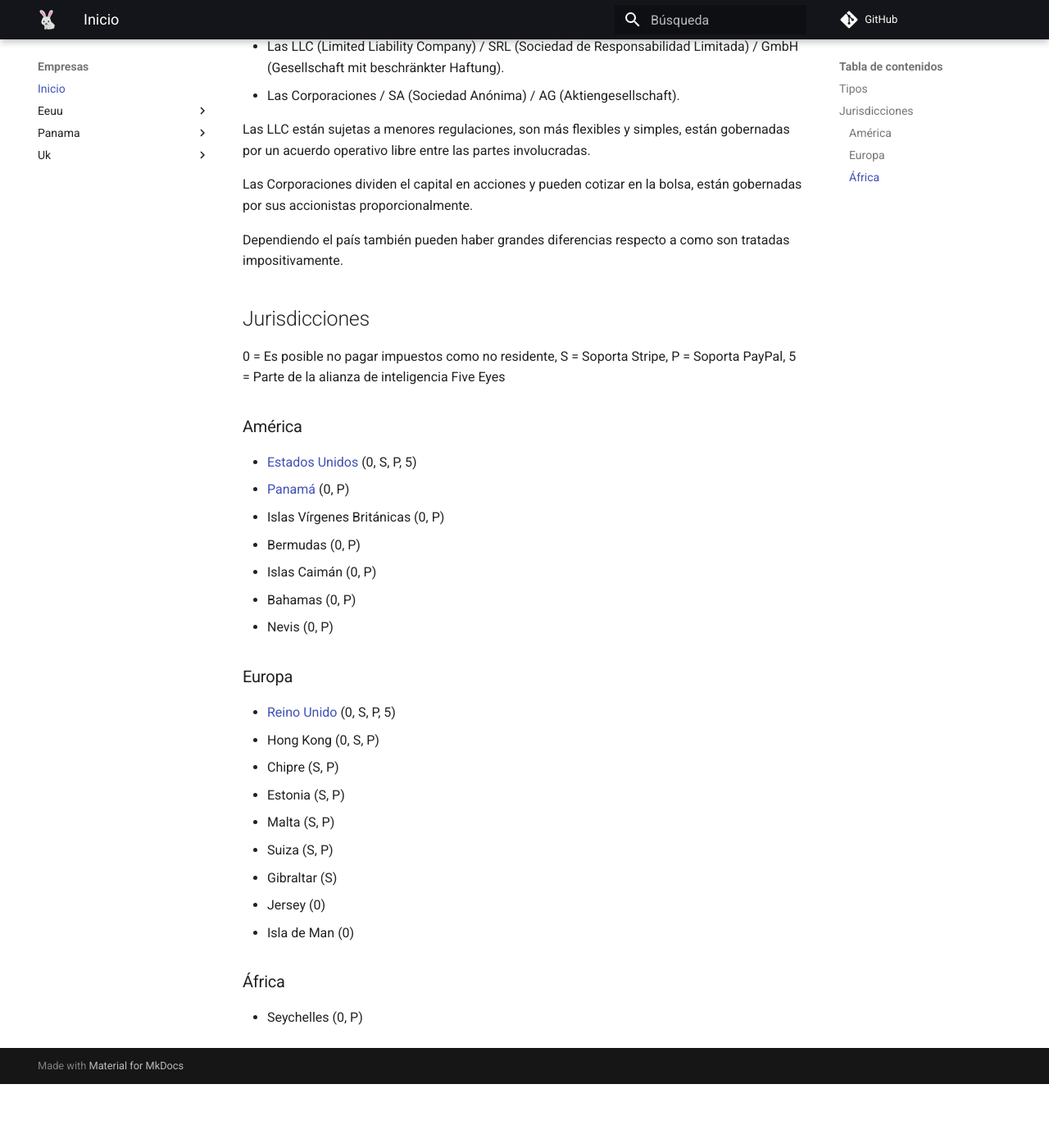
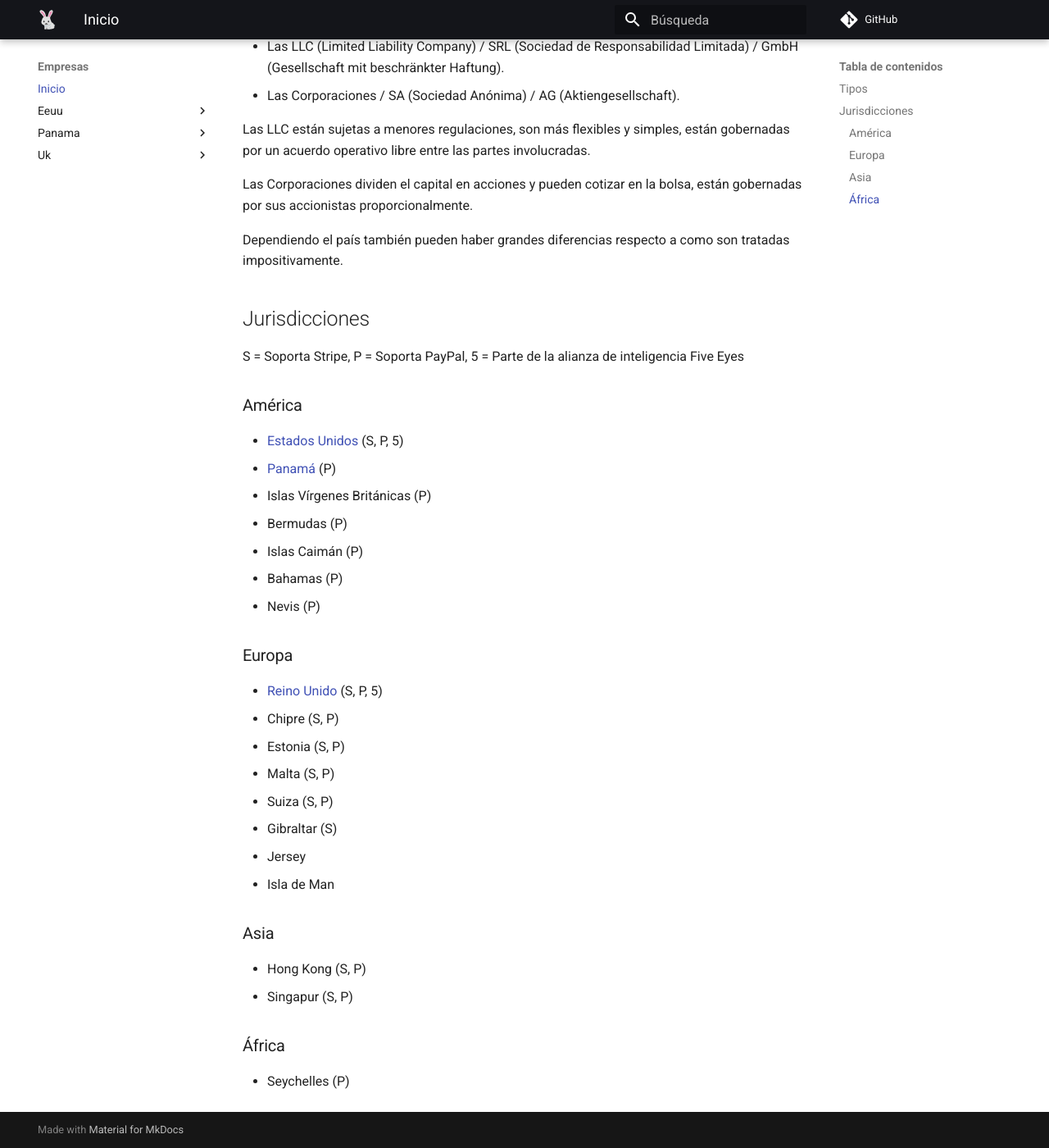
Before and after one commit to anomalouscode/wiki, an MkDocs documentation site: the page built from docs/empresas/index.md, in a window 1280 px wide and 1400 px high, scrolled down 511 px. Shown: the whole window at 82% size. Built offline with MkDocs 1.6.1 and Material for MkDocs 9.7.7, drawn with Linux system fonts in a browser that asks for light colours; comment, search, counter and statistics services are not loaded; before the commit the page ends 1833 px from its top, so only the background shows below that.

Commit message:
Update index.md

```diff
--- a/docs/empresas/index.md
+++ b/docs/empresas/index.md
@@ -23,30 +23,34 @@ Dependiendo el país también pueden haber grandes diferencias respecto a como s
 
 ## Jurisdicciones
 
-0 = Es posible no pagar impuestos como no residente, S = Soporta Stripe, P = Soporta PayPal, 5 = Parte de la alianza de inteligencia Five Eyes
+S = Soporta Stripe, P = Soporta PayPal, 5 = Parte de la alianza de inteligencia Five Eyes
 
 ### América
 
-- [Estados Unidos](eeuu/) (0, S, P, 5)
-- [Panamá](panama/) (0, P)
-- Islas Vírgenes Británicas (0, P)
-- Bermudas (0, P)
-- Islas Caimán (0, P)
-- Bahamas (0, P)
-- Nevis (0, P)
+- [Estados Unidos](eeuu/) (S, P, 5)
+- [Panamá](panama/) (P)
+- Islas Vírgenes Británicas (P)
+- Bermudas (P)
+- Islas Caimán (P)
+- Bahamas (P)
+- Nevis (P)
 
 ### Europa
 
-- [Reino Unido](uk/) (0, S, P, 5)
-- Hong Kong (0, S, P)
+- [Reino Unido](uk/) (S, P, 5)
 - Chipre (S, P)
 - Estonia (S, P)
 - Malta (S, P)
 - Suiza (S, P)
 - Gibraltar (S)
-- Jersey (0)
-- Isla de Man (0)
+- Jersey
+- Isla de Man
+
+### Asia
+
+- Hong Kong (S, P)
+- Singapur (S, P)
 
 ### África
 
-- Seychelles (0, P)
+- Seychelles (P)
```
